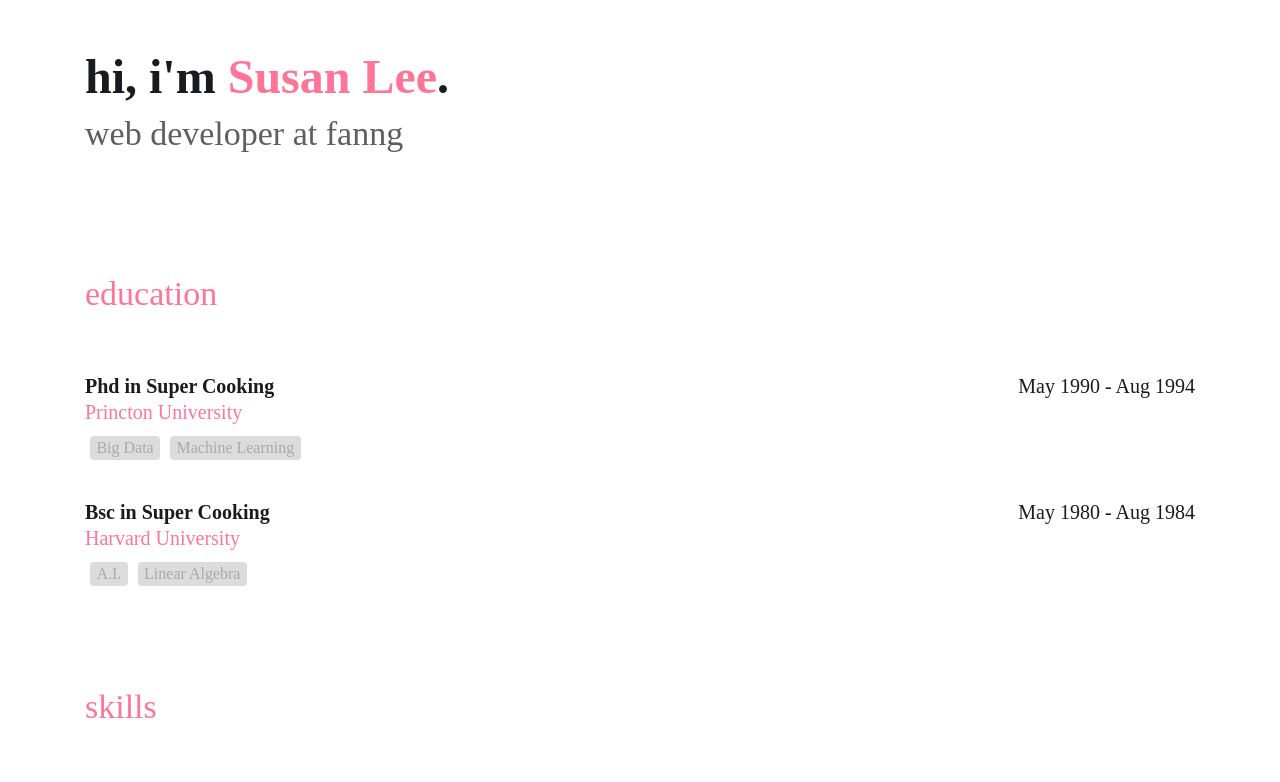
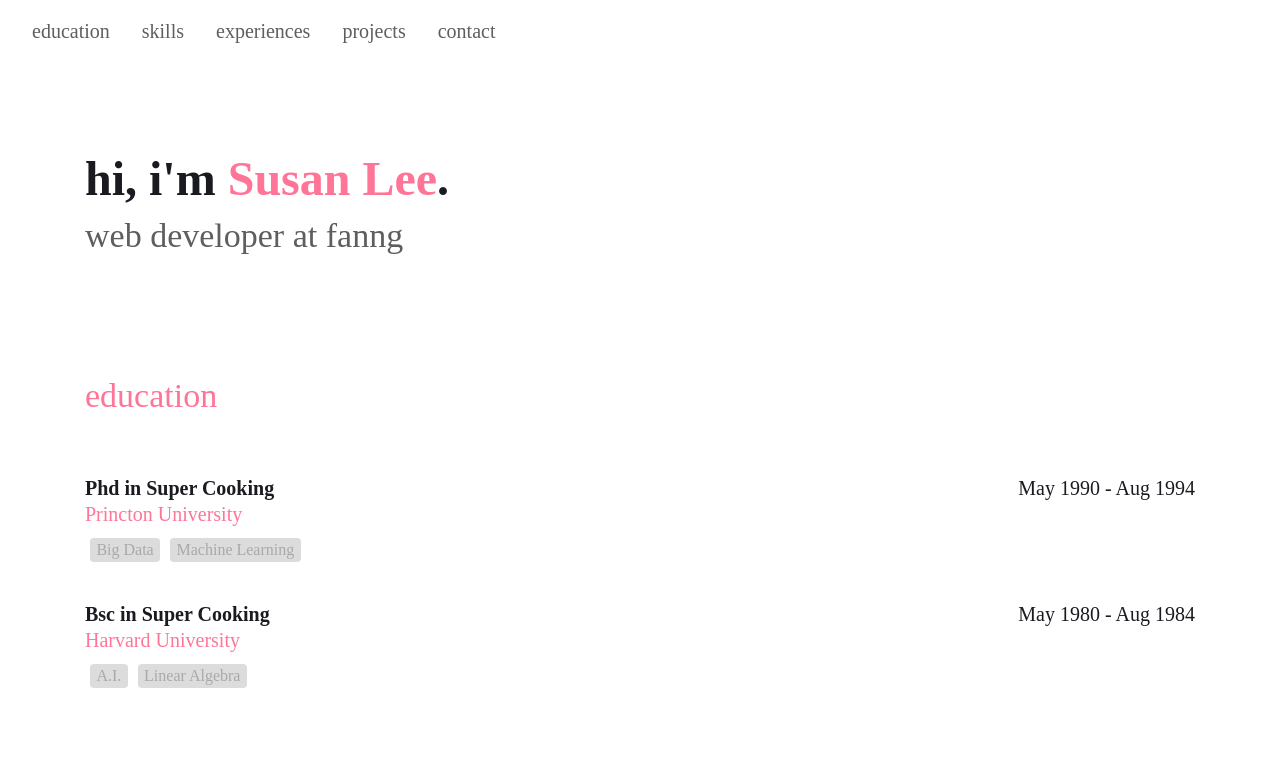
Before and after one commit to abimsedhain/portfolio_designer, a React (Create React App) app: page /template in a window 1280 px wide. Shown: the top 782 px of the page. Built offline with nearby package versions, Linux system fonts and the light colour scheme.

Commit message:
feat(template): added navbar

```diff
--- a/src/components/templates/Template.js
+++ b/src/components/templates/Template.js
@@ -7,7 +7,7 @@ import EducationItem from "./components/EducationItem"
 import ProjectItem from "./components/ProjectItem"
 import WorkItem from "./components/WorkItem"
 import SkillItem from "./components/SkillItem";
-
+import TemplateNavbar from "./components/TemplateNavbar"
 
 // For testing purpose only
 import tempUser from "./TempUser"
@@ -18,6 +18,7 @@ import tempUser from "./TempUser"
 function Template() {
 
 	return (<ThemeProvider theme={Theme}>
+		<TemplateNavbar/>
 		<Container className="text-left py-5">
 			<Row>
 				<Col >
@@ -29,7 +30,7 @@ function Template() {
 				</Col>
 			</Row>
 		</Container>
-		<Container className="text-left pt-5">
+		<Container className="text-left pt-5" id="education">
 			<Row className="pb-5 pt-3">
 				<Col>
 					<Subheader Primary>education</Subheader>
@@ -37,7 +38,7 @@ function Template() {
 			</Row>
 			{tempUser.education.map((edu, index) => (<EducationItem key={index} education={edu} />))}
 		</Container>
-		<Container className="text-left pt-5">
+		<Container className="text-left pt-5" id="skills">
 			<Row className="pb-5 pt-3">
 				<Col>
 					<Subheader Primary>skills</Subheader>
@@ -47,7 +48,7 @@ function Template() {
 				{tempUser.skills.map((skill, index) => (<SkillItem key={index} skill={skill} />))}
 			</Row>
 		</Container>
-		<Container className="text-left pt-5">
+		<Container className="text-left pt-5" id="experiences">
 			<Row className="pb-5 pt-3">
 				<Col>
 					<Subheader Primary>work experiences</Subheader>
@@ -55,7 +56,7 @@ function Template() {
 			</Row>
 			{tempUser.experiences.map((experience, index) => (<WorkItem key={index} experience={experience} />))}
 		</Container>
-		<Container className="text-left pt-5">
+		<Container className="text-left pt-5" id="projects">
 			<Row className="pb-5 pt-3">
 				<Col>
 					<Subheader Primary>projects</Subheader>
--- /dev/null
+++ b/src/components/templates/components/TemplateNavbar.js
@@ -0,0 +1,59 @@
+import React, { useState } from 'react';
+import {
+	Collapse,
+	NavbarToggler,
+	Nav,
+	NavItem,
+
+} from 'reactstrap';
+import { Link } from "react-scroll"
+import { StyledNavbar, StyledNavLink } from "../styled/StyledComponents"
+
+
+const TemplateNavbar = (props) => {
+	const [isOpen, setIsOpen] = useState(false);
+
+	const toggle = () => setIsOpen(!isOpen);
+
+	return (
+		<StyledNavbar color="light" light expand="md" className="bg-white text-right pt-2 pb-0 pb-md-5">
+			<NavbarToggler onClick={toggle} className="mr-2 ml-auto" />
+			<Collapse isOpen={isOpen} navbar>
+				<Nav className="mr-auto" navbar>
+					<NavItem>
+						<StyledNavLink White>
+							<Link to="education" spy={true} smooth={true} offset={50} duration={500}>
+								education
+							</Link>
+						</StyledNavLink>
+					</NavItem>
+					<NavItem>
+						<StyledNavLink White>
+
+							<Link to="skills" spy={true} smooth={true} offset={50} duration={500}>skills</Link>
+							</StyledNavLink>
+					</NavItem>
+					<NavItem>
+						<StyledNavLink White>
+
+							<Link to="experiences" spy={true} smooth={true} offset={50} duration={500}>experiences</Link>
+							</StyledNavLink>
+					</NavItem>
+					<NavItem>
+						<StyledNavLink White>
+							<Link to="projects" spy={true} smooth={true} offset={50} duration={500}>projects</Link>
+						</StyledNavLink>
+					</NavItem>
+					<NavItem>
+						<StyledNavLink White>
+
+							<Link to="contact" spy={true} smooth={true} offset={50} duration={500}>contact</Link>
+							</StyledNavLink>
+					</NavItem>
+				</Nav>
+			</Collapse>
+		</StyledNavbar>
+	);
+}
+
+export default TemplateNavbar;
--- a/src/components/templates/styled/StyledComponents.js
+++ b/src/components/templates/styled/StyledComponents.js
@@ -1,5 +1,5 @@
 import styled from "styled-components";
-import { Row, Badge } from "reactstrap";
+import { Row, Badge, Navbar } from "reactstrap";
 
 const Header = styled.h1`
 	font-family: ${props => props.theme.Header};
@@ -33,27 +33,6 @@ const Description = styled.p`
 const ColoredSpan = styled.span`
 	color: ${props => props.White || props.Primary ? (props.White ? props.theme.White : props.theme.Primary) : props.theme.Dark};
 `
-// const Button = styled.button`
-// 	font-size: ${props=> props.theme.ButtonSize};
-// 	font-size: ${props => props.Small && props.theme.SmallButtonSize};
-// 	font-size: ${props=> props.Large && props.theme.LargeButtonSize};
-// 	display: inline-block;
-// 	color: ${props=>props.White? props.theme.White: props.theme.Dark};
-// 	margin: 1em;
-// 	padding: 0.25em 1em;
-// 	border: 0px solid;
-// 	border-radius: 50px;
-// 	background-color: ${props=>props.theme.Primary};
-// 	background-color: ${props=> props.Secondary && props.theme.Secondary};
-// 	outline: none;
-// 	&:focus{
-// 		outline: none;
-// 	}
-// 	&:hover{
-// 		background-color:${props=>props.theme.Special};
-// 		color: ${props=>props.theme.White};
-// 	}
-// `
 
 const StyledRow = styled(Row)`
 	margin-bottom: -20px;
@@ -87,4 +66,15 @@ const StyledBox = styled.div`
 		border-color: ${props => props.theme.Primary}
 	}
 `
-export { Header, Logo, Subheader, Description, ColoredSpan, StyledRow, Styleda, Styledli, StyledBadge, StyledBox }
+const StyledNavbar = styled(Navbar)`
+	background-color: ${props => props.theme.Background};
+	`
+	const StyledNavLink = styled(Description)`
+		display: block;
+		padding: .5rem 1rem;
+		margin-bottom:0rem;
+		&:hover{
+			color: ${props => props.theme.Primary};
+		}
+	`
+export { Header, Logo, Subheader, Description, ColoredSpan, StyledRow, Styleda, Styledli, StyledBadge, StyledBox, StyledNavLink, StyledNavbar}
--- a/src/components/templates/styled/Theme.js
+++ b/src/components/templates/styled/Theme.js
@@ -1,4 +1,5 @@
 const Theme = {
+	Background: "white",
 	Header: "Montserrat",
 	Subheader: "Palanquin",
 	Description: "Palanquin",
```
